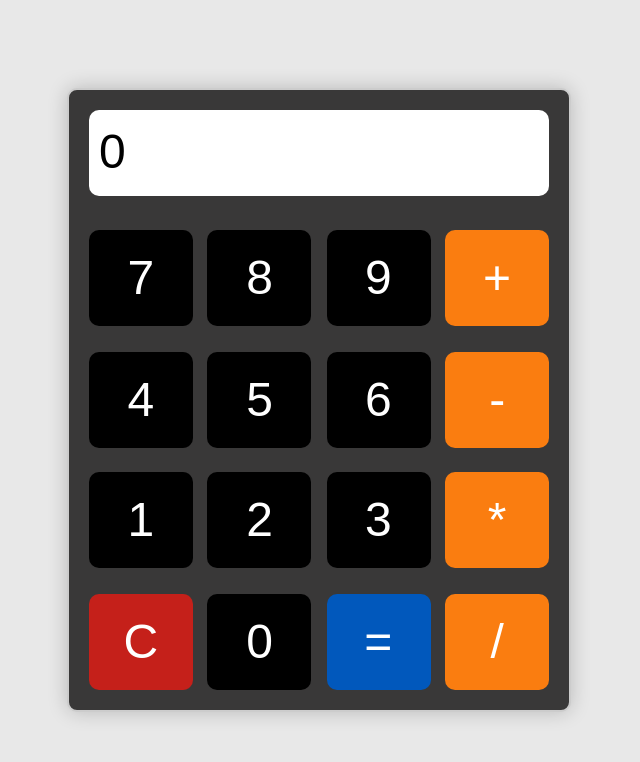
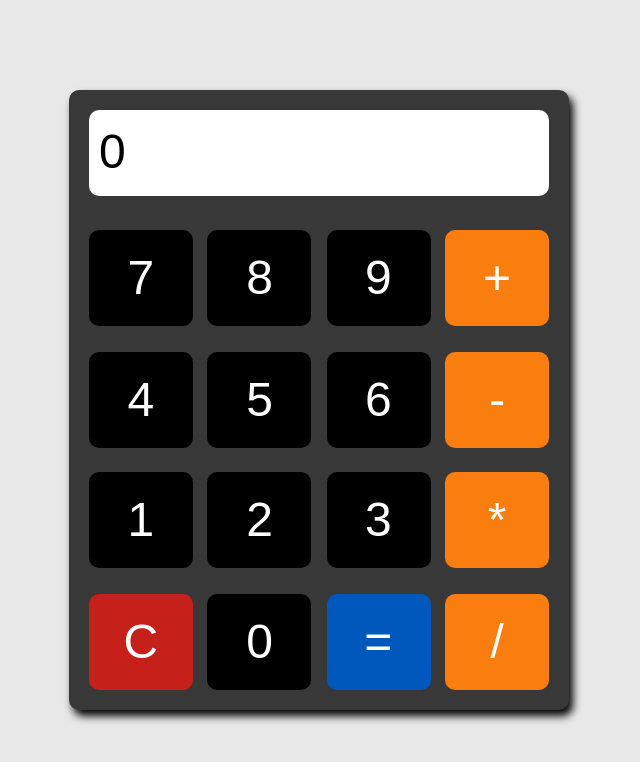
Before and after one commit to ekjacinto/CS2250-HW3, a plain HTML site: page index.html in a window 1280 px wide. Shown: the whole page, without its empty margins (321-961 px from the left). Drawn offline with Linux system fonts and the light colour scheme.

Commit message:
feat: adjust styling

```diff
--- a/styles.css
+++ b/styles.css
@@ -11,8 +11,7 @@ body {
   width: 250px;
   height: 310px;
   background-color: #393838;
-  border: 1px solid #cccccc;
-  box-shadow: 0px 0px 10px rgba(0, 0, 0, 0.2);
+  box-shadow: 2px 3px 4px black;
   border-radius: 5px;
   overflow: hidden;
   scale: 2;
```
